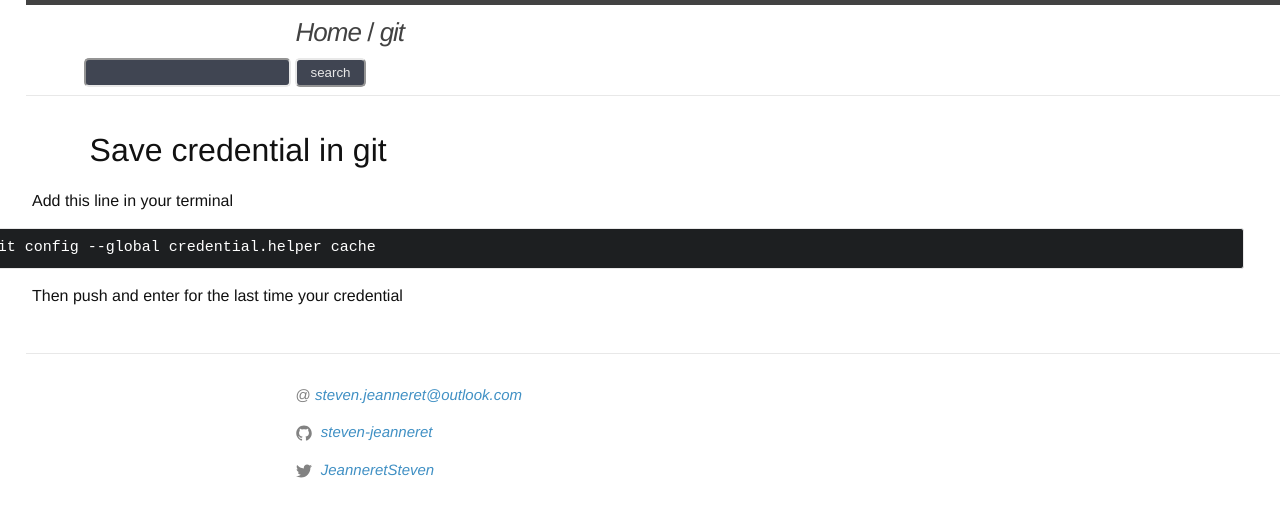
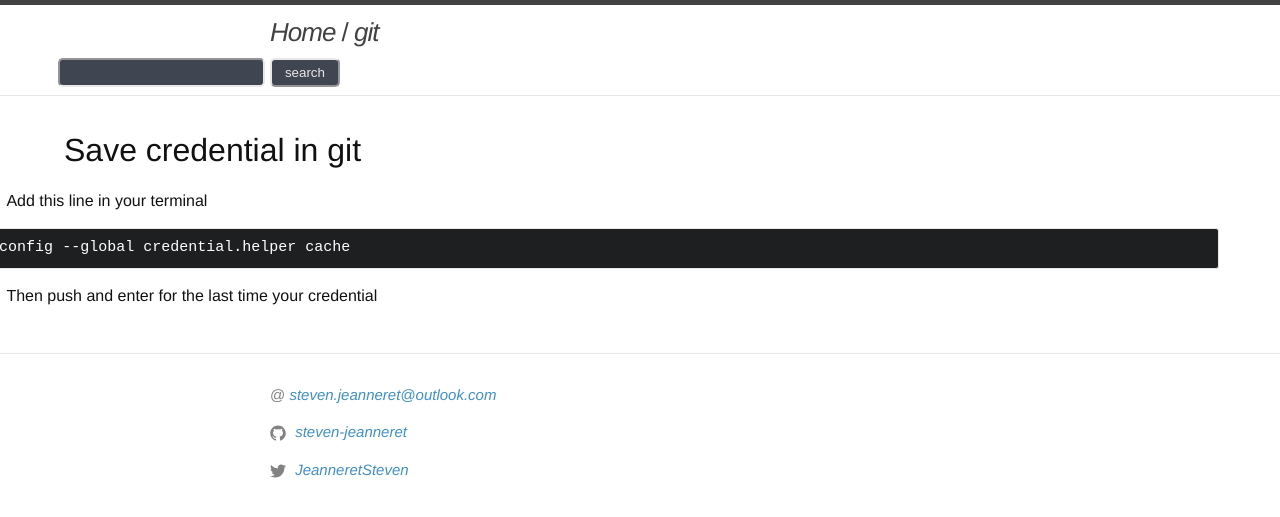
Before and after one commit to steven-jeanneret/steven-jeanneret.github.io, a Jekyll site: the page built from _posts/2017-07-13-git-save-credential.md, in a window 1280 px wide. Shown: the top 517 px of the page. Built offline with Jekyll 4.4.1, drawn with Linux system fonts in a browser that asks for light colours.

Commit message:
modif margin

```diff
--- a/assets/base-mobile.scss
+++ b/assets/base-mobile.scss
@@ -28,8 +28,8 @@ body {
   width : 100%;
   max-width: 100%;
   min-width: 100%;
-  margin-left : 2%;
-  margin-right : 2%;
+  margin-left : auto;
+  margin-right : auto;
   padding-left: auto;
   padding-right: auto;
   overflow-x: hidden;
@@ -129,7 +129,8 @@ code {
 }
 
 code {
-  padding: 1px 5px;
+  /*padding: 1px 5px;*/
+  padding-left: 2%;
   color :  white;
   /*Adding font for the code*/
   @import url("CourierPrime");
```
